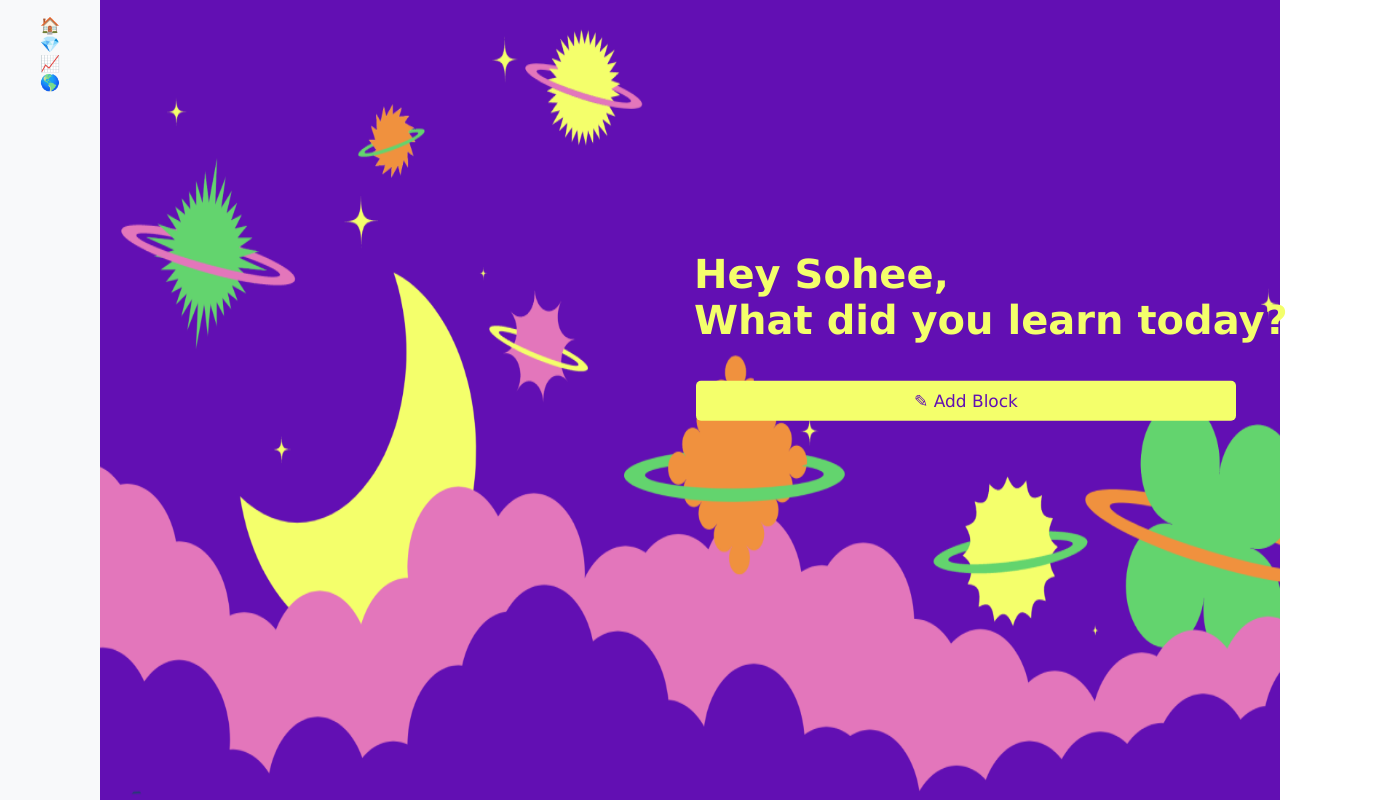
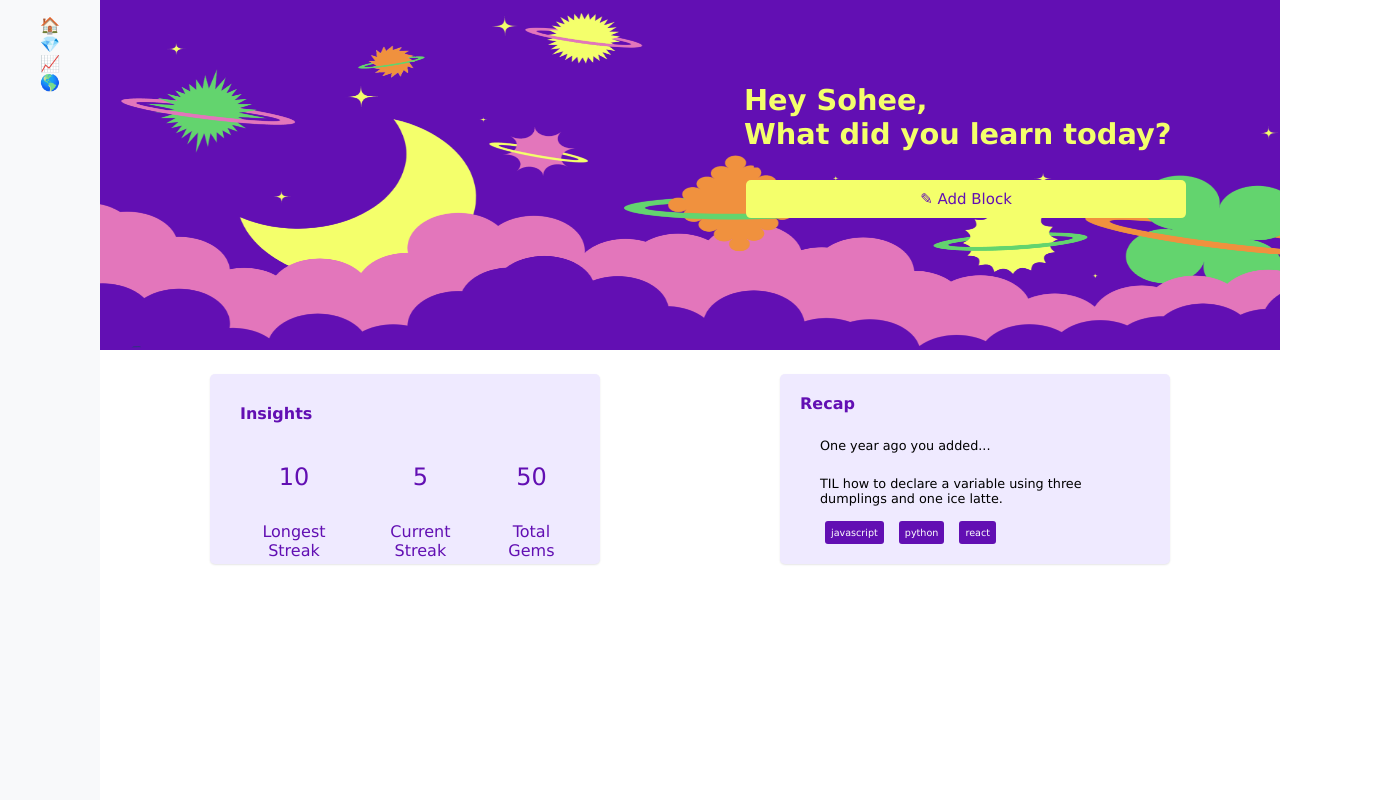
Before and after one commit to jonipark/HackDartmouth-todil, a React (Create React App) app: page / in a window 1280 px wide. Shown: the top 800 px of the page, 1394 px wide, since content can reach past the window. Built offline with nearby package versions, Linux system fonts and the light colour scheme.

Commit message:
Karina fixed home

```diff
--- a/src/App.css
+++ b/src/App.css
@@ -17,5 +17,4 @@ body {
 .center {
     text-align: center;
     margin: auto;
-    padding: 50px;
 }
--- a/src/components/Gem/GemViewer.css
+++ b/src/components/Gem/GemViewer.css
@@ -5,7 +5,7 @@
 }
 
 .tag {
-    background-color: #007bff;
+    background-color: #620FB3;
     color: white;
     border-radius: 3px;
     padding: 5px 10px;
--- a/src/components/Home/Insights.css
+++ b/src/components/Home/Insights.css
@@ -1,8 +1,8 @@
 .insights {
     background-color: #EFEAFF;
     border-radius: 5px;
-    width: 650px;
-    height: 350px;
+    width: 350px;
+    height: 150px;
     padding: 20px;
     box-shadow: 0 1px 2px rgba(0, 0, 0, 0.1);
 }
@@ -13,7 +13,7 @@
     font-family: 'Lucida Sans', 'Lucida Sans Regular', 'Lucida Grande', 'Lucida Sans Unicode', Geneva, Verdana, sans-serif;
     color: #620FB3;
     padding: 10px;
-    font-size: 1.5rem;
+    font-size: 1rem;
 }
 
 .insights h3 {
@@ -22,7 +22,7 @@
     font-family: 'Lucida Sans', 'Lucida Sans Regular', 'Lucida Grande', 'Lucida Sans Unicode', Geneva, Verdana, sans-serif;
     color: #620FB3;
     padding: 10px;
-    font-size: 3rem;
+    font-size: 1.5rem;
     font-weight: 400;
 }
 
@@ -39,14 +39,11 @@
 .insights p {
     font-family: 'Lucida Sans', 'Lucida Sans Regular', 'Lucida Grande', 'Lucida Sans Unicode', Geneva, Verdana, sans-serif;
     color: #620FB3;
-    padding: 10px;
-    font-size: 1.1rem;
+    padding: 5px;
+    font-size: 1rem;
 
 }
 
 .column {
-    width: 500;
-    padding-left: 50px;
-    padding-right: 50px;
-
+    width: 300;
 }
--- a/src/components/Home/Recap.css
+++ b/src/components/Home/Recap.css
@@ -1,8 +1,8 @@
 .recap {
     background-color: #EFEAFF;
     border-radius: 5px;
-    width: 700px;
-    height: 350px;
+    width: 350px;
+    height: 150px;
     padding: 20px;
     box-shadow: 0 1px 2px rgba(0, 0, 0, 0.1);
 }
@@ -12,15 +12,14 @@
     margin-bottom: 20px;
     font-family: 'Lucida Sans', 'Lucida Sans Regular', 'Lucida Grande', 'Lucida Sans Unicode', Geneva, Verdana, sans-serif;
     color: #620FB3;
-    padding: 10px;
-    font-size: 2rem;
+    font-size: 1rem;
 }
 
 .recap p {
     margin-bottom: 10px;
     font-family: 'Lucida Sans', 'Lucida Sans Regular', 'Lucida Grande', 'Lucida Sans Unicode', Geneva, Verdana, sans-serif;
-    padding: 15px;
-    font-size: 1.5rem;
+    padding: 5px;
+    font-size: .8rem;
     padding-left: 20px;
 
 
@@ -32,14 +31,14 @@
     padding-left: 20px;
 }
 
-.tag {
+.rtag {
     background-color: #620FB3;
     color: white;
     font-family: 'Lucida Sans', 'Lucida Sans Regular', 'Lucida Grande', 'Lucida Sans Unicode', Geneva, Verdana, sans-serif;
-    padding: 15px;
+    padding: 6px;
     border-radius: 3px;
-    padding: 10px 10px;
     margin-right: 10px;
+    margin-left: 5px;
     margin-bottom: 10px;
-
+    font-size: .6rem;
 }
--- a/src/components/Home/Recap.js
+++ b/src/components/Home/Recap.js
@@ -10,8 +10,8 @@ const Recap = () => {
       <p>One year ago you added...</p>
       <p>TIL how to declare a variable using three dumplings and one ice latte.</p>
       <div className="tags">
-        {recapTags.map((tag, index) => (
-          <span key={index} className="tag">{tag}</span>
+        {recapTags.map((rtag, index) => (
+          <span key={index} className="rtag">{rtag}</span>
         ))}
       </div>
     </div>
--- a/src/pages/Home.css
+++ b/src/pages/Home.css
@@ -16,7 +16,7 @@
     position: absolute;
     top: 40%;
     left: 80%;
-    width: 700px;
+    width: 600px;
     transform: translate(-50%, -50%);
     text-align: left;
   }
@@ -29,12 +29,12 @@
     text-align: center;
     text-decoration: none;
     display: inline-block;
-    font-size: 17px;
+    font-size: 15px;
     font-family: 'Lucida Sans', 'Lucida Sans Regular', 'Lucida Grande', 'Lucida Sans Unicode', Geneva, Verdana, sans-serif;
     margin: 5px 2px;
     cursor: pointer;
     border-radius: 5px;
-    width: 500px
+    width: 400px
   }
 
   .bottom-section {
@@ -46,5 +46,5 @@
   .home h1 {
     font-family: 'Lucida Sans', 'Lucida Sans Regular', 'Lucida Grande', 'Lucida Sans Unicode', Geneva, Verdana, sans-serif;
     color: #F4FF6B;
-    font-size: 2.5rem;
+    font-size: 1.8rem;
   }
--- a/src/pages/Home.js
+++ b/src/pages/Home.js
@@ -8,7 +8,7 @@ const Home = () => {
   return (
     <div className="home nav-padding">
       <section className="welcome-section">
-        <img src={homeBg} alt="Home background" style={{height: 800}}/>
+        <img src={homeBg} alt="Home background" style={{height: 350}}/>
         <div className="welcome-text">
           <h1>Hey Sohee, <br />
             What did you learn today?</h1>
```
